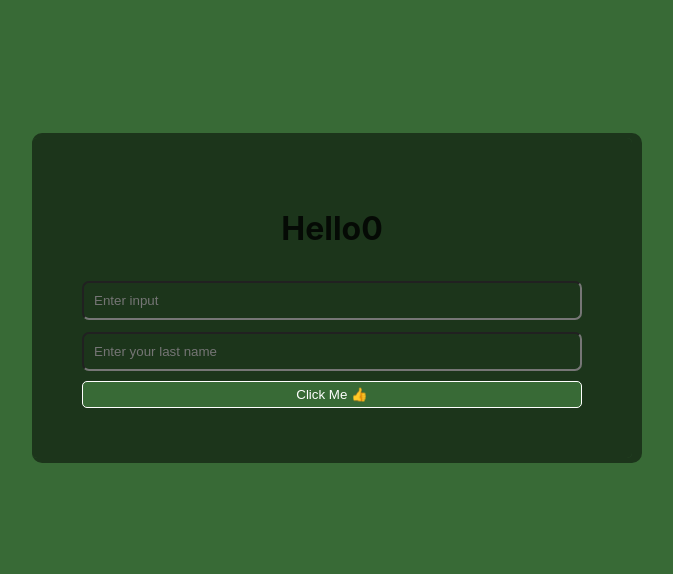
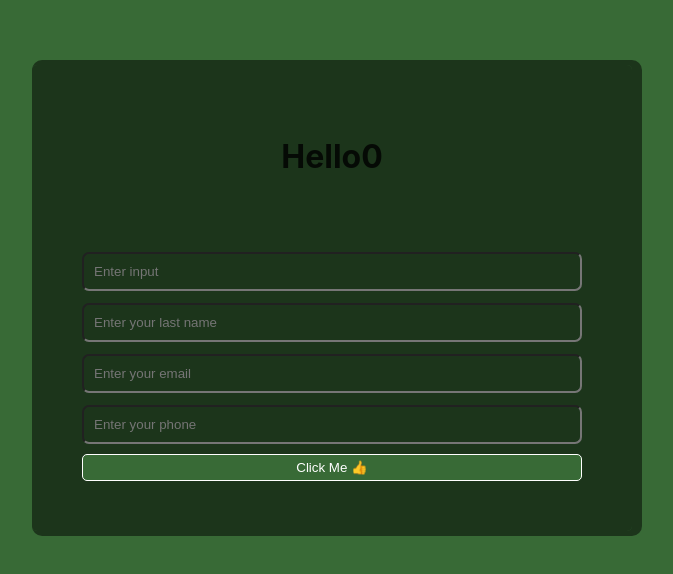
Before and after one commit to Sajjad124/react-form, a React (Create React App) app: page / in a window 1280 px wide. Shown: the part 102-676 px from the top of the page, without its empty margins (308-981 px from the left). Built offline with nearby package versions, Linux system fonts and the light colour scheme.

Commit message:
Update App.js

```diff
--- a/src/App.js
+++ b/src/App.js
@@ -4,6 +4,8 @@ function App() {
   const [fullName, setFullName] = useState({
     fName: "",
     lName: "",
+    email: "",
+    number: "",
   });
 
   // remove these states and use only one state
@@ -15,6 +17,8 @@ function App() {
     console.log(event.target.name);
     const value = event.target.value;
     const name = event.target.name;
+    const email = event.target.email;
+    const number = event.target.number;
 
     setFullName((prevValue) => {
       // console.log(prevValue.fName);
@@ -44,6 +48,7 @@ function App() {
       <form onSubmit={onSubmits}>
         <div className="inner">
           <h1>Hello{fullName.fName + +fullName.lName} </h1>
+          <h4></h4>
           <input
             type="text"
             placeholder="Enter input"
@@ -58,12 +63,20 @@ function App() {
             onChange={inputEvent}
             value={fullName.lName}
           />
-          {/* <input
+          <input
             type="text"
-            placeholder="Enter password"
-            onChange={inputEventTwo}
-            value={lastname}
-          /> */}
+            placeholder="Enter your email"
+            name="email"
+            onChange={inputEvent}
+            value={fullName.email}
+          />
+          <input
+            type="number"
+            placeholder="Enter your phone"
+            name="number"
+            onChange={inputEvent}
+            value={fullName.number}
+          />
           <button type="submit">Click Me 👍</button>
         </div>
       </form>
```
